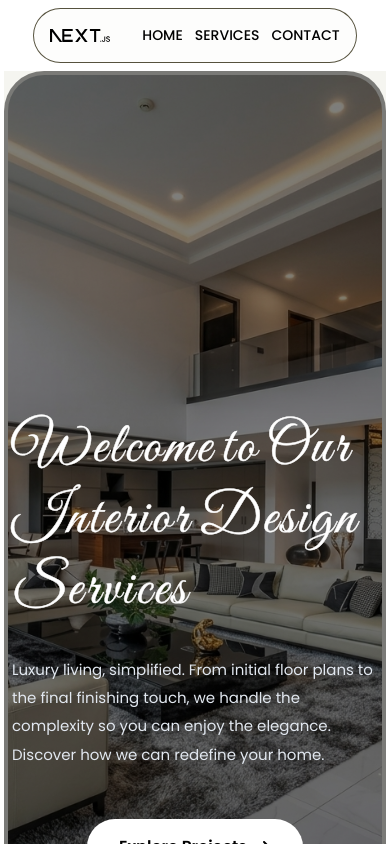
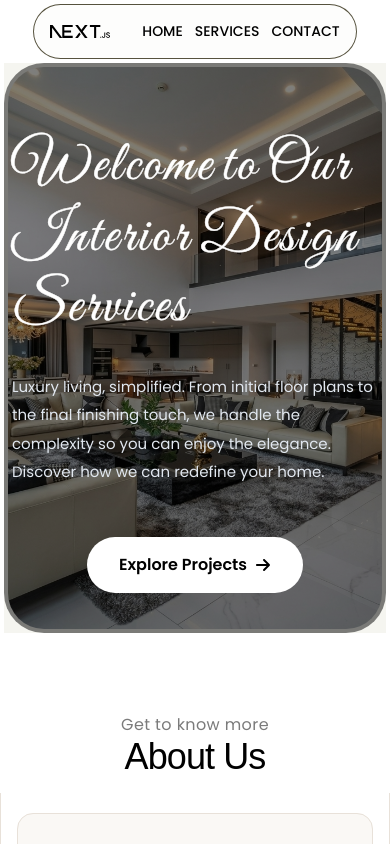
Before and after one commit to Mighty-Buchi/interior, a Next.js app: page / in a window 390 px wide. Shown: the top 844 px of the page. Built offline with nearby package versions, Linux system fonts and the light colour scheme; a web font is replaced by a local one.

Commit message:
revised hero section

```diff
--- a/app/components/Header.tsx
+++ b/app/components/Header.tsx
@@ -5,7 +5,7 @@ import React from 'react'
 const Header = () => {
     return (
         <header className=' flex justify-center   sticky top-0 z-50'>
-            <div className='flex items-center  justify-center gap-8 bg-[#F5F5F0]/20 backdrop-blur-lg md:gap-100 m-auto py-4 md:py-5 px-4 rounded-full my-2 border border-[#211b01c0]'>
+            <div className='flex items-center  justify-center gap-8 bg-[#F5F5F0]/20 backdrop-blur-lg md:gap-100 m-auto py-4 md:py-5  px-4 rounded-full my-1 border border-[#211b01c0]'>
                 <Link href="/" >
                     <Image
                         src="/next.svg"
--- a/app/sections/Hero.tsx
+++ b/app/sections/Hero.tsx
@@ -34,7 +34,7 @@ const Hero = () => {
 
 
     return (
-        <section className='relative flex justify-center  px-2 min-h-screen md:min-h-0 overflow-hidden bg-[#F5F5F0] mx-1 z-2    '>
+        <section className='relative flex justify-center  px-2  md:min-h-0 overflow-hidden bg-[#F5F5F0] mx-1 z-2    '>
             <div className='flex flex-col md:flex-row justify-center items-center mx-auto gap-5 py-10 max-w-6xl w-full'>
 
 
```
